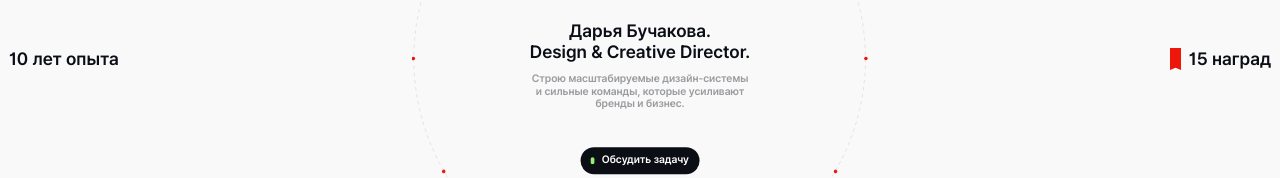
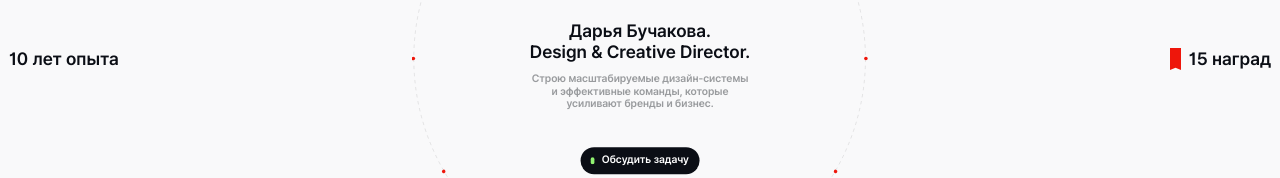
Before and after one commit to daryablacky/portfolio, a Next.js app: page / in a window 1280 px wide. Shown: the part 341-519 px from the top of the page. Built offline with nearby package versions, Linux system fonts and the light colour scheme.

Commit message:
Update hero text width and Flowwow section video

```diff
--- a/src/components/sections/FlowwowSection.tsx
+++ b/src/components/sections/FlowwowSection.tsx
@@ -205,7 +205,7 @@ export default function FlowwowSection() {
                   objectFit: 'cover',
                   pointerEvents: 'none',
                 }}
-                src="/assets/video/flowwow-section/_reel_demo2026____FIN_LQ_TG_LN_EDIT_TITLES_no_audio_crf24.mp4"
+                src="/assets/video/flowwow-section/_reel_demo2026____FIN_LQ_TG_LN_EDIT_TITLES.webm"
               />
               {/* Оверлей 3% поверх видео */}
               <div
--- a/src/components/sections/HeroSection.tsx
+++ b/src/components/sections/HeroSection.tsx
@@ -237,10 +237,10 @@ export default function HeroSection() {
                       margin: 0,
                       fontSize: 'calc(0.833 * var(--1vw))', // 12px / 14.4
                       color: 'rgba(11, 14, 21, 0.4)',
-                      width: 'calc(17.222 * var(--1vw))',   // 248px / 14.4
+                      width: 'calc(17.361 * var(--1vw))',   // 250px / 14.4
                     }}
                   >
-                    Строю масштабируемые дизайн-системы и сильные команды, которые усиливают бренды и бизнес.
+                    Строю масштабируемые дизайн-системы и эффективные команды, которые усиливают бренды и бизнес.
                   </p>
                 </div>
               </div>
```
Also changed, not shown: 2 other files (tests, documents, lock files or other folders).
